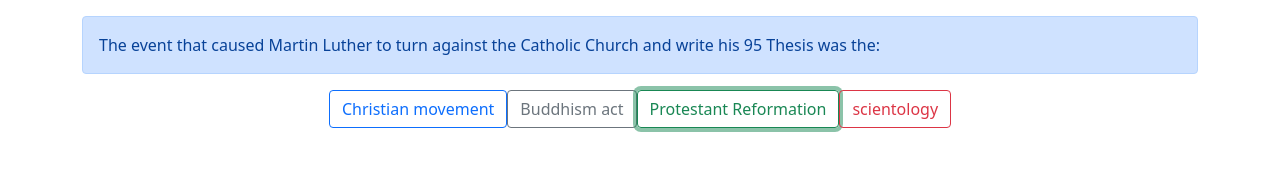
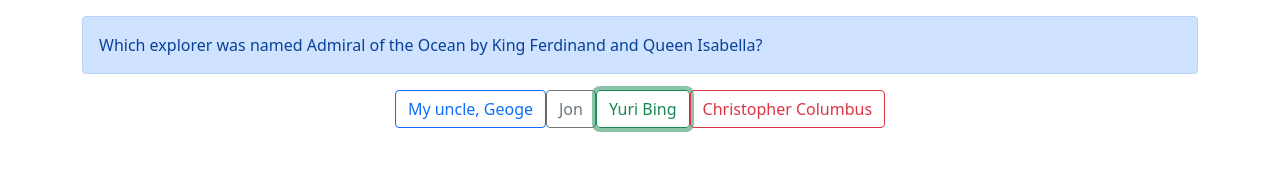
Before and after one commit to yuribing/FirstJavascript, a plain HTML site: page index.html in a window 1280 px wide. Both pictures are taken after a click on the button "Protestant Reformation". Drawn offline with nearby package versions, Linux system fonts and the light colour scheme.

Commit message:
8.Use Array to set next question until the end of it

```diff
--- a/index.html
+++ b/index.html
@@ -25,57 +25,77 @@
     </div>
 
     <script>
-    const question = 'The event that caused Martin Luther to turn against the Catholic Church and write his 95 Thesis was the:';
-    const answers = [
+    const quiz = [
+      {
+        question:'The event that caused Martin Luther to turn against the Catholic Church and write his 95 Thesis was the:',
+        answers:[
         'Christian movement',
         'Buddhism act',
         'Protestant Reformation',
         'scientology'
-      ];
+        ],
+        correct: 'Protestant Reformation'
+      },{
+        question:'Which explorer was named Admiral of the Ocean by King Ferdinand and Queen Isabella?',
+        answers:[
+        'My uncle, Geoge',
+        'Jon',
+        'Yuri Bing',
+        'Christopher Columbus'
+        ],
+        correct: 'Christopher Columbus'
+      },{
+        question:'Who was the French pastor who believed that God was an all-knowing and all-powerful force who would ultimately triumph over Satan and fashioned a religion to "change the world."',
+        answers:[
+        'Amerigo Vespucci',
+        'Martin Luther',
+        'John Calvin',
+        'John Smith'
+        ],
+        correct: 'John Calvin'
+      }
+    ]
 
-    const correct = 'Protestant Reformation';
+    const quizLength = quiz.length;
+    let quizIndex = 0;
 
     const $button = document.getElementsByTagName('button');
     const buttonLength = $button.length;
 
-    const setupQuiz = () =>{
-      document.getElementById('hist-question').textContent = question;
-      let buttonIndex =0;
+    const setupQuiz = () => {
+      document.getElementById('hist-question').textContent = quiz[quizIndex].question;
+      let buttonIndex = 0;
       while (buttonIndex < buttonLength){
-        $button[buttonIndex].textContent = answers[buttonIndex];
+        $button[buttonIndex].textContent = quiz[quizIndex].answers[buttonIndex];
         buttonIndex++;
       }
     }
 
     const clickHandler = (e) => {
-      if (correct === e.target.textContent){
+      if (quiz[quizIndex].correct === e.target.textContent){
           window.alert('Correct!');
       } else {
           window.alert('Incorrect, study harder!');
+      }
+
+      quizIndex++;
+
+      if(quizIndex < quizLength){
+          setupQuiz();
+      }else{
+          window.alert('Finish!');
       }
     }
 
     setupQuiz();
 
-    let harderIndex = 0;
-    while (harderIndex < buttonLength){
-      $button[harderIndex].addEventListener('click', (e) => {
+    let handlerIndex = 0;
+    while (handlerIndex < buttonLength){
+      $button[handlerIndex].addEventListener('click', (e) => {
         clickHandler(e);
       });
-      harderIndex++;
+      handlerIndex++;
     }
-      // $button[0].addEventListener('click', (e) => {
-      //   clickHandler(e);
-      // });
-      // $button[1].addEventListener('click', (e) => {
-      //   clickHandler(e);
-      // });
-      // $button[2].addEventListener('click', (e) => {
-      //   clickHandler(e);
-      // });
-      // $button[3].addEventListener('click', (e) => {
-      //   clickHandler(e);
-      // });
     </script>
 
   </body>
```
Lines whose indentation alone changed are shown as unchanged.
